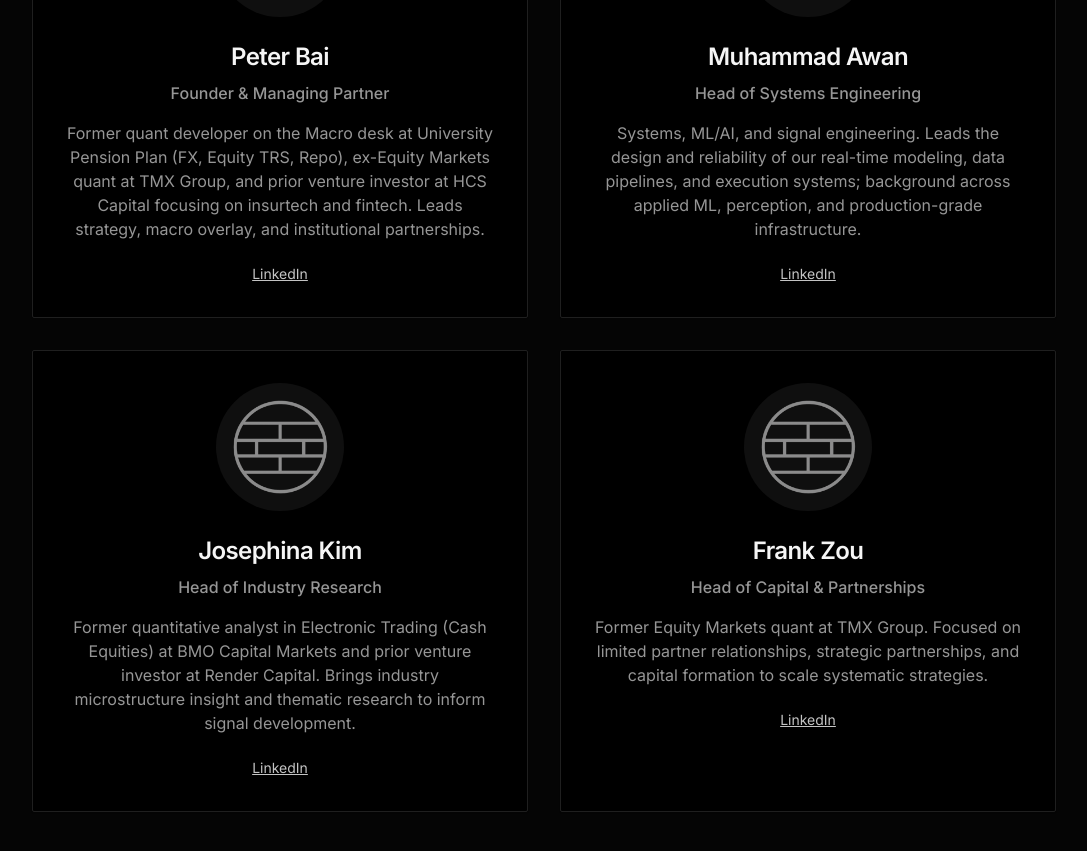
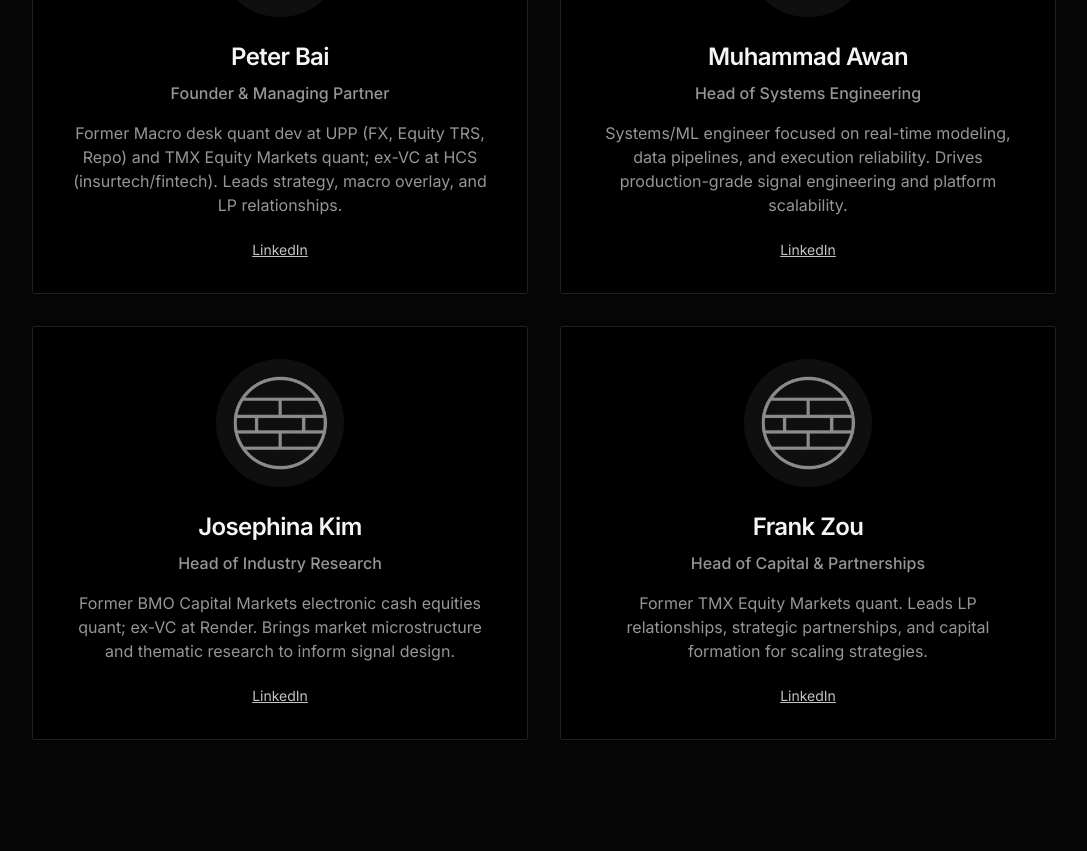
Before and after one commit to bai-peter/BAI-Website, a React (Vite) app: page / in a window 1280 px wide. Shown: the part 4120-4971 px from the top of the page, without its empty margins (96-1183 px from the left). Built offline with nearby package versions, Linux system fonts and the light colour scheme.

Commit message:
Team: refine bios to concise high-signal summaries

```diff
--- a/src/components/FoundersInSearch.tsx
+++ b/src/components/FoundersInSearch.tsx
@@ -13,7 +13,7 @@ const FoundersInSearch: React.FC<FoundersInSearchProps> = ({ className }) => {
       name: "Peter Bai",
       role: "Founder & Managing Partner",
       description:
-        "Former quant developer on the Macro desk at University Pension Plan (FX, Equity TRS, Repo), ex-Equity Markets quant at TMX Group, and prior venture investor at HCS Capital focusing on insurtech and fintech. Leads strategy, macro overlay, and institutional partnerships.",
+        "Former Macro desk quant dev at UPP (FX, Equity TRS, Repo) and TMX Equity Markets quant; ex-VC at HCS (insurtech/fintech). Leads strategy, macro overlay, and LP relationships.",
       image: "/lovable-uploads/BAI Emblem.png",
       linkedin: "https://www.linkedin.com/in/peter-bai/",
     },
@@ -21,7 +21,7 @@ const FoundersInSearch: React.FC<FoundersInSearchProps> = ({ className }) => {
       name: "Muhammad Awan",
       role: "Head of Systems Engineering",
       description:
-        "Systems, ML/AI, and signal engineering. Leads the design and reliability of our real-time modeling, data pipelines, and execution systems; background across applied ML, perception, and production-grade infrastructure.",
+        "Systems/ML engineer focused on real-time modeling, data pipelines, and execution reliability. Drives production-grade signal engineering and platform scalability.",
       image: "/lovable-uploads/BAI Emblem.png",
       linkedin: "https://www.linkedin.com/in/muhammad-awan0/?originalSubdomain=ca",
     },
@@ -29,7 +29,7 @@ const FoundersInSearch: React.FC<FoundersInSearchProps> = ({ className }) => {
       name: "Josephina Kim",
       role: "Head of Industry Research",
       description:
-        "Former quantitative analyst in Electronic Trading (Cash Equities) at BMO Capital Markets and prior venture investor at Render Capital. Brings industry microstructure insight and thematic research to inform signal development.",
+        "Former BMO Capital Markets electronic cash equities quant; ex-VC at Render. Brings market microstructure and thematic research to inform signal design.",
       image: "/lovable-uploads/BAI Emblem.png",
       linkedin: "https://www.linkedin.com/in/josephina-kim/?originalSubdomain=ca",
     },
@@ -37,7 +37,7 @@ const FoundersInSearch: React.FC<FoundersInSearchProps> = ({ className }) => {
       name: "Frank Zou",
       role: "Head of Capital & Partnerships",
       description:
-        "Former Equity Markets quant at TMX Group. Focused on limited partner relationships, strategic partnerships, and capital formation to scale systematic strategies.",
+        "Former TMX Equity Markets quant. Leads LP relationships, strategic partnerships, and capital formation for scaling strategies.",
       image: "/lovable-uploads/BAI Emblem.png",
       linkedin: "https://www.linkedin.com/in/fzou26/?originalSubdomain=ca",
     },
```
